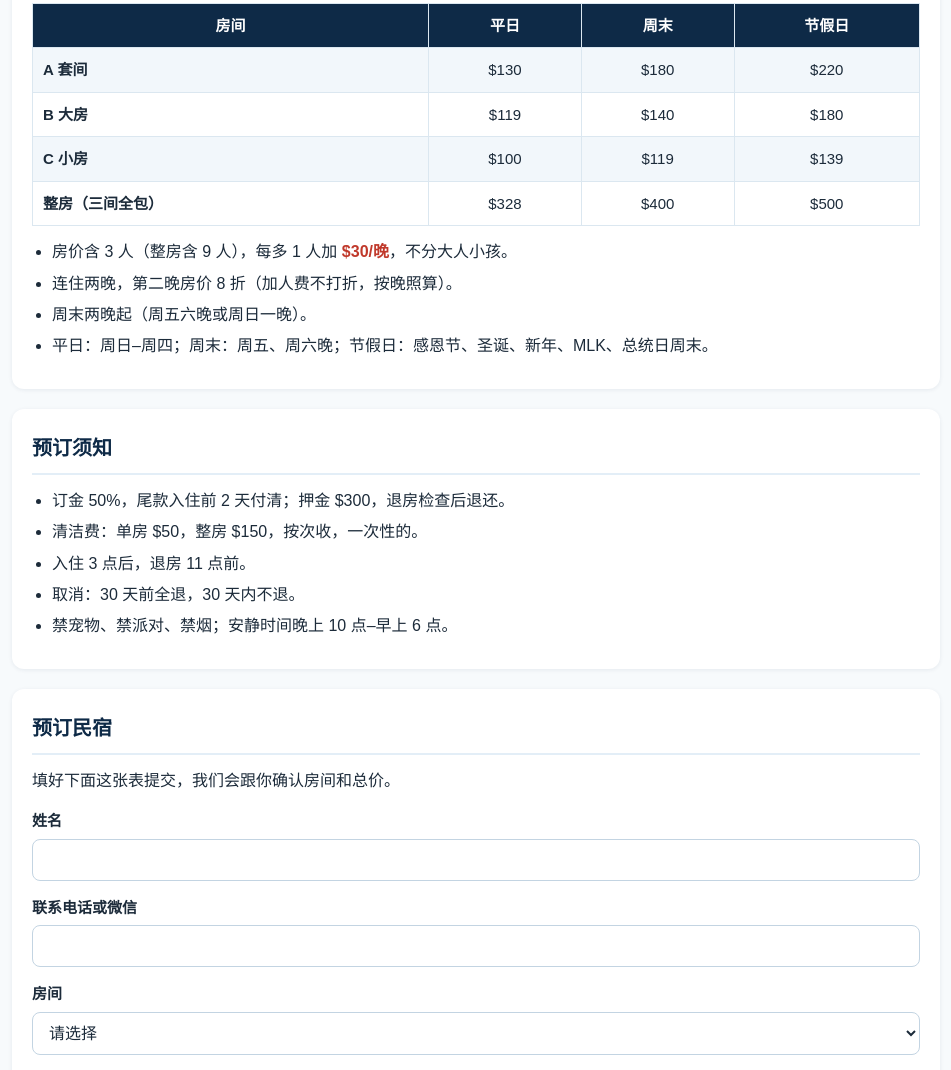
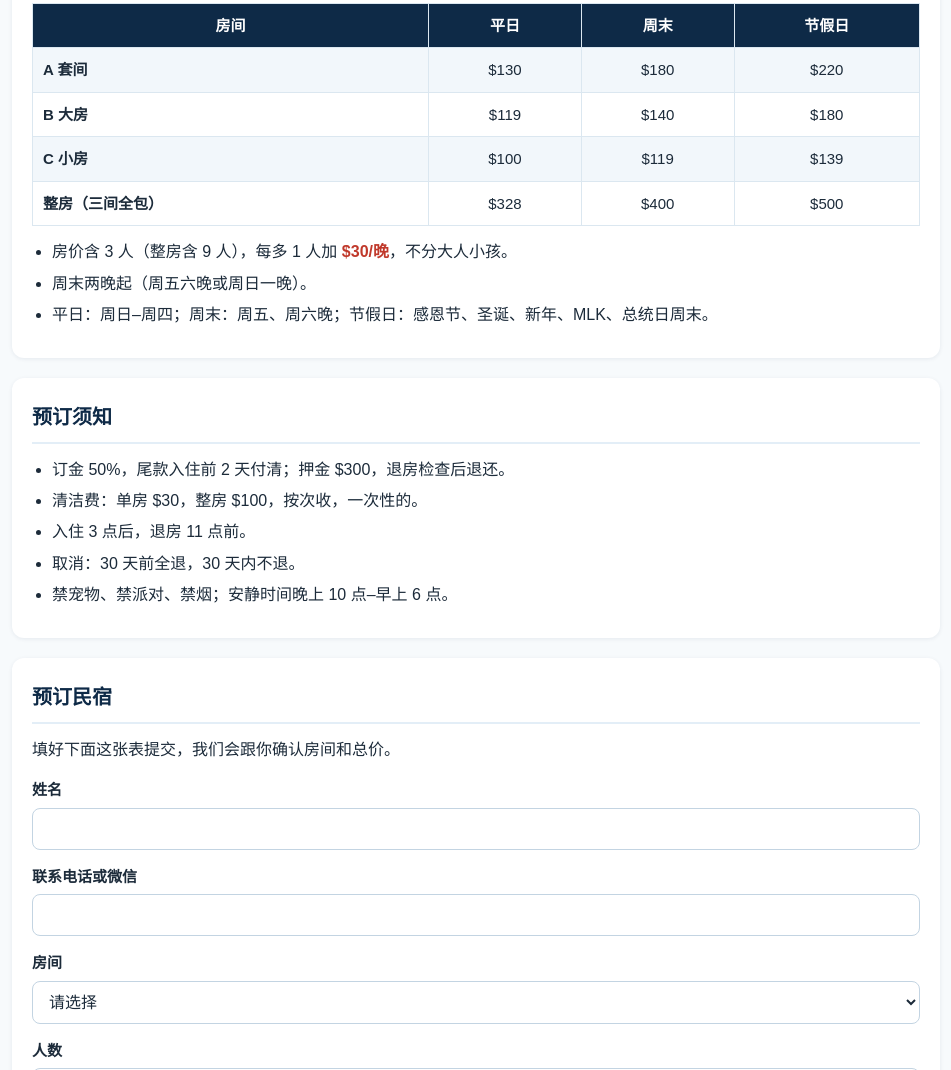
Before and after one commit to bryant7758/bryant7758.github.io, a plain HTML site: page zh/house.html in a window 1280 px wide. Shown: the part 2373-3443 px from the top of the page, without its empty margins (164-1115 px from the left). Drawn offline with Linux system fonts and the light colour scheme.

Commit message:
Add files via upload

```diff
--- a/zh/house.html
+++ b/zh/house.html
@@ -81,7 +81,6 @@
     </table>
     <ul>
       <li>房价含 3 人（整房含 9 人），每多 1 人加 <span class="price">$30/晚</span>，不分大人小孩。</li>
-      <li>连住两晚，第二晚房价 8 折（加人费不打折，按晚照算）。</li>
       <li>周末两晚起（周五六晚或周日一晚）。</li>
       <li>平日：周日–周四；周末：周五、周六晚；节假日：感恩节、圣诞、新年、MLK、总统日周末。</li>
     </ul>
@@ -91,7 +90,7 @@
     <h2>预订须知</h2>
     <ul>
       <li>订金 50%，尾款入住前 2 天付清；押金 $300，退房检查后退还。</li>
-      <li>清洁费：单房 $50，整房 $150，按次收，一次性的。</li>
+      <li>清洁费：单房 $30，整房 $100，按次收，一次性的。</li>
       <li>入住 3 点后，退房 11 点前。</li>
       <li>取消：30 天前全退，30 天内不退。</li>
       <li>禁宠物、禁派对、禁烟；安静时间晚上 10 点–早上 6 点。</li>
```
